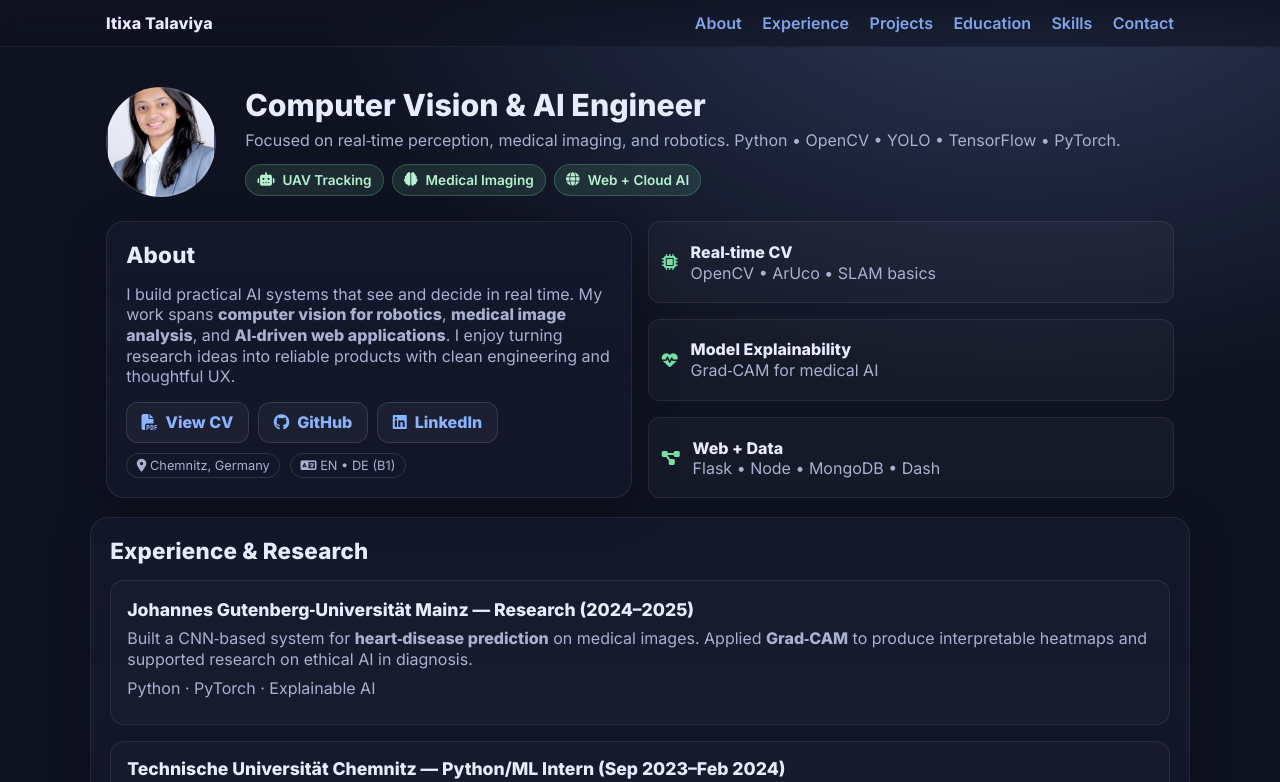
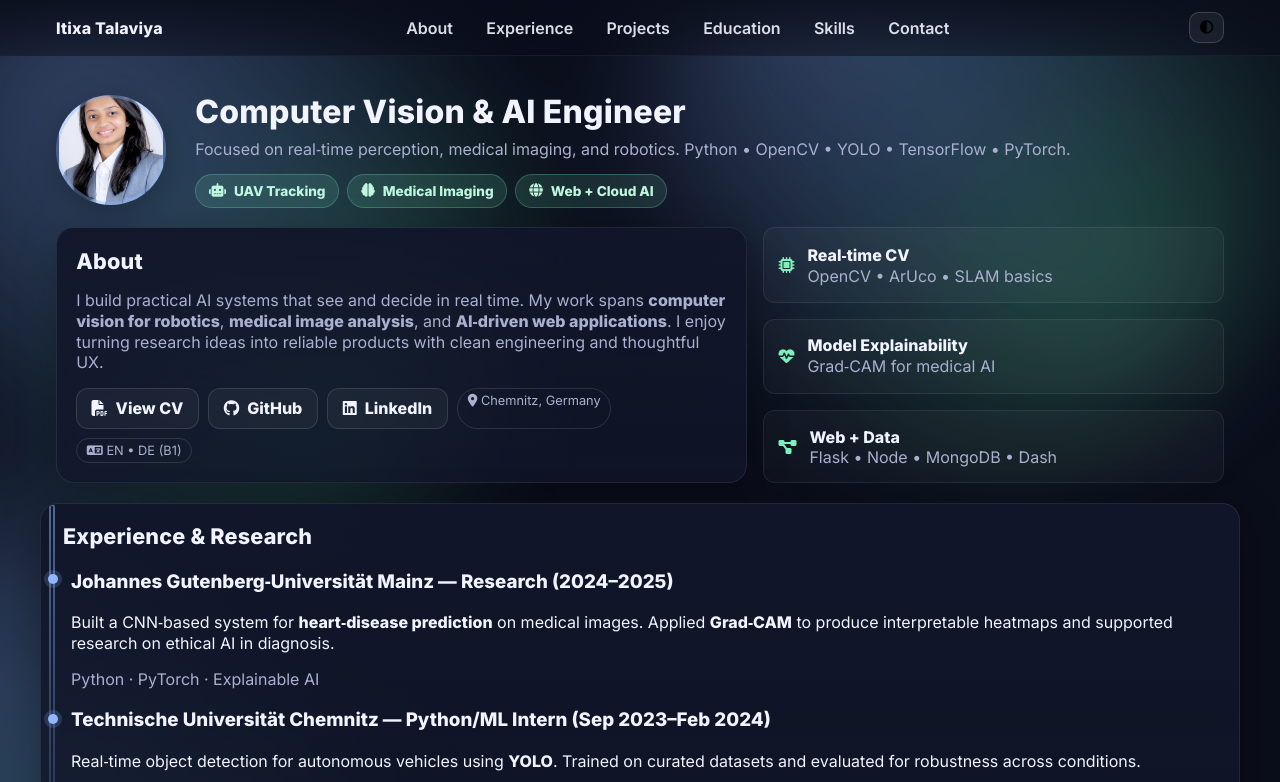
Before and after one commit to itixa/itixa.github.io, a plain HTML site: page index.html in a window 1280 px wide. Shown: the top 782 px of the page. Drawn offline with Linux system fonts and the light colour scheme.

Commit message:
Update index.html

```diff
--- a/index.html
+++ b/index.html
@@ -4,71 +4,98 @@
   <meta charset="UTF-8" />
   <meta name="viewport" content="width=device-width, initial-scale=1" />
   <title>Itixa Talaviya | Computer Vision & AI Engineer</title>
-  <meta name="description" content="Portfolio of Itixa Talaviya — Computer Vision & AI Engineer. Projects: UAV precision landing, object detection, cultural routes web app. Skills: Python, OpenCV, YOLO, TensorFlow, PyTorch, Flask, MongoDB." />
+  <meta name="description" content="Portfolio of Itixa Talaviya — Computer Vision & AI Engineer. Real‑time perception, medical imaging, robotics, and AI web apps." />
   <link rel="preconnect" href="https://fonts.googleapis.com">
   <link rel="preconnect" href="https://fonts.gstatic.com" crossorigin>
   <link href="https://fonts.googleapis.com/css2?family=Inter:wght@300;400;600;800&display=swap" rel="stylesheet">
   <link href="https://cdnjs.cloudflare.com/ajax/libs/font-awesome/6.5.0/css/all.min.css" rel="stylesheet">
   <style>
     :root {
-      --bg: #0f1221;
-      --card: #14182b;
+      --bg: #0a0d1a;
+      --card: #11162a;
       --muted: #aab0cf;
-      --text: #e9ecff;
-      --acc: #75e0a3;
-      --acc2: #8ab4ff;
+      --text: #f1f4ff;
+      --acc: #7cf2bd;
+      --acc2: #90b6ff;
+      --ring: rgba(144,182,255,.4);
       --radius: 18px;
     }
+    :root.light {
+      --bg: #f5f7fb;
+      --card: #ffffff;
+      --muted: #55607a;
+      --text: #0c1226;
+      --acc: #0fad84;
+      --acc2: #2357ff;
+      --ring: rgba(35,87,255,.24);
+    }
+
     * { box-sizing: border-box; }
     html, body { height: 100%; }
-    body { margin: 0; font-family: Inter, system-ui, -apple-system, Segoe UI, Roboto, Helvetica, Arial, "Apple Color Emoji", "Segoe UI Emoji"; background: radial-gradient(1200px 800px at 80% -10%, rgba(138,180,255,.25), transparent 60%), var(--bg); color: var(--text); }
-    a { color: var(--acc2); text-decoration: none; }
-    a:hover { text-decoration: underline; }
+    body { margin: 0; font-family: Inter, system-ui, -apple-system, Segoe UI, Roboto, Helvetica, Arial, "Apple Color Emoji", "Segoe UI Emoji"; color: var(--text); background: var(--bg); overflow-x: hidden; }
 
-    /* Header */
-    .nav {
-      position: sticky; top: 0; z-index: 50; backdrop-filter: blur(12px);
-      background: linear-gradient(180deg, rgba(15,18,33,.85), rgba(15,18,33,.55));
-      border-bottom: 1px solid rgba(255,255,255,.06);
-    }
-    .nav-inner { max-width: 1100px; margin: 0 auto; padding: .8rem 1rem; display: flex; align-items: center; justify-content: space-between; }
+    /* ====== Animated backdrop ====== */
+    .backdrop { position: fixed; inset: -10vh -10vw; pointer-events: none; z-index: -1; filter: blur(60px) saturate(130%); opacity: .75; }
+    .blob { position: absolute; width: 50vmax; height: 50vmax; border-radius: 50%; background: radial-gradient(circle at 30% 30%, rgba(144,182,255,.45), transparent 60%), radial-gradient(circle at 70% 70%, rgba(124,242,189,.35), transparent 55%); animation: float 22s ease-in-out infinite; }
+    .blob.b2 { left: 50%; top: -10%; animation-duration: 28s; }
+    .blob.b3 { left: -10%; top: 60%; animation-duration: 32s; }
+    @keyframes float { 0%,100%{ transform: translate3d(0,0,0) scale(1);} 50%{ transform: translate3d(6%, -4%, 0) scale(1.08);} }
+
+    /* Nav */
+    .nav { position: sticky; top: 0; z-index: 20; backdrop-filter: blur(10px); background: linear-gradient(180deg, rgba(10,13,26,.85), rgba(10,13,26,.5)); border-bottom: 1px solid rgba(255,255,255,.06); }
+    .nav-inner { max-width: 1200px; margin: 0 auto; padding: .75rem 1rem; display: flex; align-items: center; justify-content: space-between; }
     .brand { font-weight: 800; letter-spacing: .2px; }
-    .nav a { margin-left: 1rem; font-weight: 600; opacity: .9; }
+    .nav a { margin-left: 1rem; font-weight: 600; opacity: .9; text-decoration: none; color: var(--text);}
+    .nav a:hover { opacity: 1; text-decoration: underline; }
+    .toggle { border: 1px solid rgba(255,255,255,.16); padding: .45rem .6rem; border-radius: 10px; background: rgba(255,255,255,.06); cursor: pointer; }
 
-    .hero { max-width: 1100px; margin: 2.5rem auto 1.5rem; padding: 0 1rem; display: grid; grid-template-columns: 120px 1fr; gap: 1.2rem; align-items: center; }
-    .avatar { width: 110px; height: 110px; border-radius: 50%; border: 2px solid rgba(255,255,255,.15); background: url('avatar.jpg') center/cover no-repeat, linear-gradient(135deg, #2a3056, #1a1f3b); }
-    .title h1 { margin: 0 0 .4rem; font-size: 1.9rem; }
+    /* Hero */
+    .hero { max-width: 1200px; margin: 2.2rem auto 1.2rem; padding: 0 1rem; display: grid; grid-template-columns: 120px 1fr; gap: 1.2rem; align-items: center; }
+    .avatar { width: 110px; height: 110px; border-radius: 50%; border: 3px solid var(--ring); background: url('avatar.jpg') center/cover no-repeat, linear-gradient(135deg, #2a3056, #1a1f3b); box-shadow: 0 8px 30px rgba(0,0,0,.25); }
+    .title h1 { margin: 0 0 .45rem; font-size: clamp(1.6rem, 2.5vw, 2.2rem); letter-spacing: .2px; }
     .title p { margin: 0; color: var(--muted); }
-
-    .chip { display: inline-flex; align-items: center; gap: .5rem; padding: .45rem .7rem; border-radius: 999px; background: rgba(117,224,163,.12); color: #b7f1cf; border: 1px solid rgba(117,224,163,.25); font-weight: 600; font-size: .85rem; }
-    .stack { margin-top: .8rem; display: flex; flex-wrap: wrap; gap: .5rem; }
+    .stack { margin-top: .9rem; display: flex; flex-wrap: wrap; gap: .5rem; }
+    .chip { display: inline-flex; align-items: center; gap: .5rem; padding: .5rem .8rem; border-radius: 999px; background: rgba(124,242,189,.12); color: #bff7df; border: 1px solid rgba(124,242,189,.25); font-weight: 700; font-size: .85rem; }
 
     /* Sections */
-    section { max-width: 1100px; margin: 1.2rem auto; padding: 0 1rem; }
-    .card { background: linear-gradient(180deg, rgba(20,24,43,.95), rgba(20,24,43,.75)); border: 1px solid rgba(255,255,255,.08); border-radius: var(--radius); padding: 1.2rem; box-shadow: 0 10px 40px rgba(0,0,0,.25); }
-    h2 { margin: 0 0 1rem; font-size: 1.4rem; letter-spacing: .2px; }
+    section { max-width: 1200px; margin: 1.2rem auto; padding: 0 1rem; }
+    h2 { margin: 0 0 1rem; font-size: 1.35rem; letter-spacing: .2px; }
+
+    .card { position: relative; background: linear-gradient(180deg, rgba(17,22,42,.95), rgba(17,22,42,.75)); border: 1px solid rgba(255,255,255,.08); border-radius: var(--radius);
+            padding: 1.2rem; box-shadow: 0 10px 40px rgba(0,0,0,.25); overflow: hidden; }
+    .card:before { content:""; position:absolute; inset: -2px; border-radius: calc(var(--radius) + 2px); padding: 2px; background: linear-gradient(120deg, transparent 30%, rgba(144,182,255,.25), transparent 70%); -webkit-mask: linear-gradient(#000 0 0) content-box, linear-gradient(#000 0 0); -webkit-mask-composite: xor; mask-composite: exclude; opacity:.35; }
+
     .grid { display: grid; gap: 1rem; }
-    @media (min-width: 860px) { .grid.two { grid-template-columns: 1fr 1fr; } .grid.three { grid-template-columns: repeat(3, 1fr); } }
+    @media (min-width: 900px) { .grid.two { grid-template-columns: 1.5fr 1fr; } .grid.three { grid-template-columns: repeat(3, 1fr); } }
 
-    .kpi { display: flex; gap: .8rem; align-items: center; padding: .6rem .8rem; background: rgba(255,255,255,.03); border: 1px solid rgba(255,255,255,.08); border-radius: 12px; }
+    .kpi { display: flex; gap: .8rem; align-items: center; padding: .7rem .9rem; background: rgba(255,255,255,.03); border: 1px solid rgba(255,255,255,.08); border-radius: 12px; transition: transform .2s ease; }
+    .kpi:hover { transform: translateY(-2px); }
     .kpi i { color: var(--acc); }
 
-    .proj { padding: 1rem; border: 1px solid rgba(255,255,255,.08); border-radius: 14px; background: rgba(255,255,255,.02); }
-    .proj h3 { margin: 0 0 .35rem; font-size: 1.1rem; }
+    .proj { padding: 1rem; border: 1px solid rgba(255,255,255,.08); border-radius: 14px; background: rgba(255,255,255,.02); transform-style: preserve-3d; transition: transform .2s ease, box-shadow .2s ease; }
+    .proj:hover { transform: translateY(-2px) rotateX(1deg); box-shadow: 0 10px 30px rgba(0,0,0,.25); }
+    .proj h3 { margin: 0 0 .35rem; font-size: 1.05rem; }
     .proj p { margin: 0 0 .6rem; color: var(--muted); }
-    .proj .links a { margin-right: .8rem; }
+    .links a { margin-right: .8rem; }
+
+    .timeline { position: relative; padding-left: 22px; }
+    .timeline:before { content:""; position: absolute; top: 0; left: 8px; bottom: 0; width: 2px; background: linear-gradient(var(--acc2), transparent); opacity:.5; }
+    .item { position: relative; margin: 0 0 1rem; padding-left: .5rem; }
+    .item:before { content:""; position: absolute; left: -15px; top: .4rem; width: 10px; height: 10px; border-radius: 50%; background: var(--acc2); box-shadow: 0 0 0 4px rgba(144,182,255,.18); }
 
     ul.clean { padding-left: 1.1rem; line-height: 1.8; }
     .muted { color: var(--muted); }
 
+    .btn { display:inline-flex; align-items:center; gap:.5rem; padding:.6rem .9rem; border-radius:12px; border:1px solid rgba(255,255,255,.12); background:rgba(255,255,255,.04); font-weight:700; text-decoration:none; color:var(--text); }
+    .btn:hover{ background:rgba(255,255,255,.08); }
+    .pill { border:1px solid rgba(255,255,255,.12); padding:.25rem .6rem; border-radius:999px; font-size:.8rem; color:var(--muted); }
+
     footer { text-align: center; padding: 2rem 1rem 4rem; color: var(--muted); }
-    .btn { display:inline-flex; align-items:center; gap:.5rem; padding:.6rem .9rem; border-radius:12px; border:1px solid rgba(255,255,255,.12); background:rgba(255,255,255,.04); font-weight:700; }
-    .btn:hover{ background:rgba(255,255,255,.07); text-decoration:none; }
-
-    .pill { border:1px solid rgba(255,255,255,.12); padding:.25rem .6rem; border-radius:999px; font-size:.8rem; color:var(--muted); }
   </style>
 </head>
 <body>
+  <div class="backdrop"><div class="blob"></div><div class="blob b2"></div><div class="blob b3"></div></div>
+
   <nav class="nav">
     <div class="nav-inner">
       <div class="brand">Itixa Talaviya</div>
@@ -80,6 +107,7 @@
         <a href="#skills">Skills</a>
         <a href="#contact">Contact</a>
       </div>
+      <button class="toggle" id="themeSwitch" title="Toggle light/dark"><i class="fa-solid fa-circle-half-stroke"></i></button>
     </div>
   </nav>
 
@@ -115,24 +143,22 @@
     </div>
   </section>
 
-  <section id="experience" class="card">
+  <section id="experience" class="card timeline">
     <h2>Experience & Research</h2>
-    <div class="grid">
-      <div class="proj">
+    <div class="item">
       <h3>Johannes Gutenberg‑Universität Mainz — Research (2024–2025)</h3>
       <p>Built a CNN‑based system for <strong>heart‑disease prediction</strong> on medical images. Applied <strong>Grad‑CAM</strong> to produce interpretable heatmaps and supported research on ethical AI in diagnosis.</p>
       <p class="muted">Python · PyTorch · Explainable AI</p>
     </div>
-      <div class="proj">
+    <div class="item">
       <h3>Technische Universität Chemnitz — Python/ML Intern (Sep 2023–Feb 2024)</h3>
       <p>Real‑time object detection for autonomous vehicles using <strong>YOLO</strong>. Trained on curated datasets and evaluated for robustness across conditions.</p>
       <p class="muted">YOLO · OpenCV · Google Colab</p>
     </div>
-      <div class="proj">
+    <div class="item">
       <h3>Maxgen Technology — ML Intern (2019–2020)</h3>
       <p>Face‑recognition‑based attendance system to replace manual processes and improve efficiency.</p>
       <p class="muted">Python · OpenCV</p>
-      </div>
     </div>
   </section>
 
@@ -210,15 +236,6 @@
     </div>
   </section>
 
-  <section id="certs" class="card">
-    <h2>Certificates (selected)</h2>
-    <ul class="clean">
-      <li>AIML Workshop: Building an AI‑Enabled Face Mask Detector</li>
-      <li>Advanced Analytics • Analytics for Beginners</li>
-      <li>C/C++ • Math Survivors • X‑IT Quiz</li>
-    </ul>
-  </section>
-
   <section id="contact" class="card">
     <h2>Contact</h2>
     <p>Open to AI/ML roles and research collaborations.</p>
@@ -226,18 +243,20 @@
   </section>
 
   <footer>
-    © <span id="y"></span> Itixa Talaviya — Built with GitHub Pages.
+    © <span id="y"></span> Itixa Talaviya — Built with GitHub Pages. <span class="muted">Toggle theme ↗</span>
   </footer>
 
   <script>
-    document.getElementById('y').textContent = new Date().getFullYear();
-    // Smooth scroll for internal links
+    const year = document.getElementById('y'); year.textContent = new Date().getFullYear();
+    const key = 'itixa-theme';
+    const toggle = document.getElementById('themeSwitch');
+    const setMode = (mode) => { if(mode==='light'){ document.documentElement.classList.add('light'); } else { document.documentElement.classList.remove('light'); } localStorage.setItem(key, mode); };
+    // initialize
+    setMode(localStorage.getItem(key)||'dark');
+    toggle.addEventListener('click', ()=>{ const next = document.documentElement.classList.contains('light') ? 'dark' : 'light'; setMode(next); });
+    // smooth scroll
     document.querySelectorAll('a[href^="#"]').forEach(a => {
-      a.addEventListener('click', e => {
-        const id = a.getAttribute('href');
-        const el = document.querySelector(id);
-        if (el) { e.preventDefault(); el.scrollIntoView({behavior: 'smooth', block: 'start'}); }
-      });
+      a.addEventListener('click', e => { const id = a.getAttribute('href'); const el = document.querySelector(id); if (el) { e.preventDefault(); el.scrollIntoView({behavior: 'smooth', block: 'start'}); } });
     });
   </script>
 </body>
```
Lines whose indentation alone changed are shown as unchanged.
